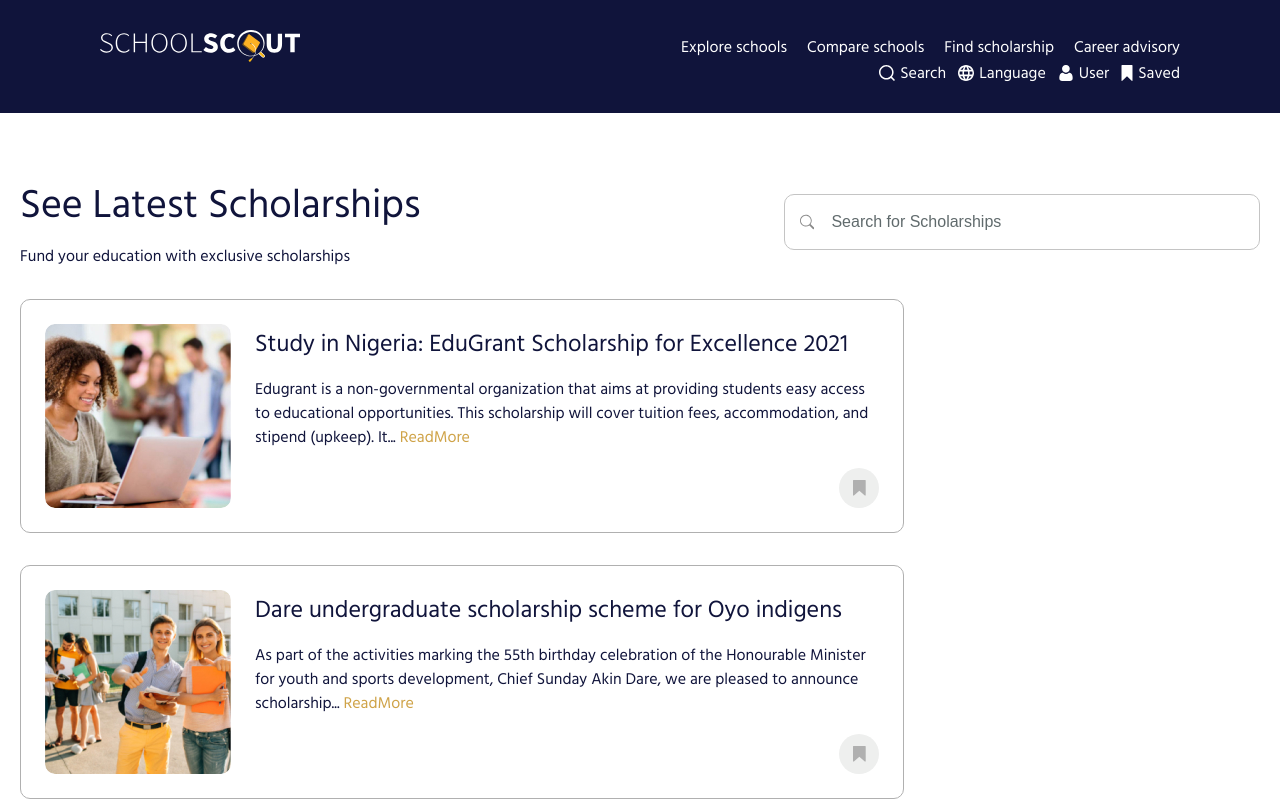
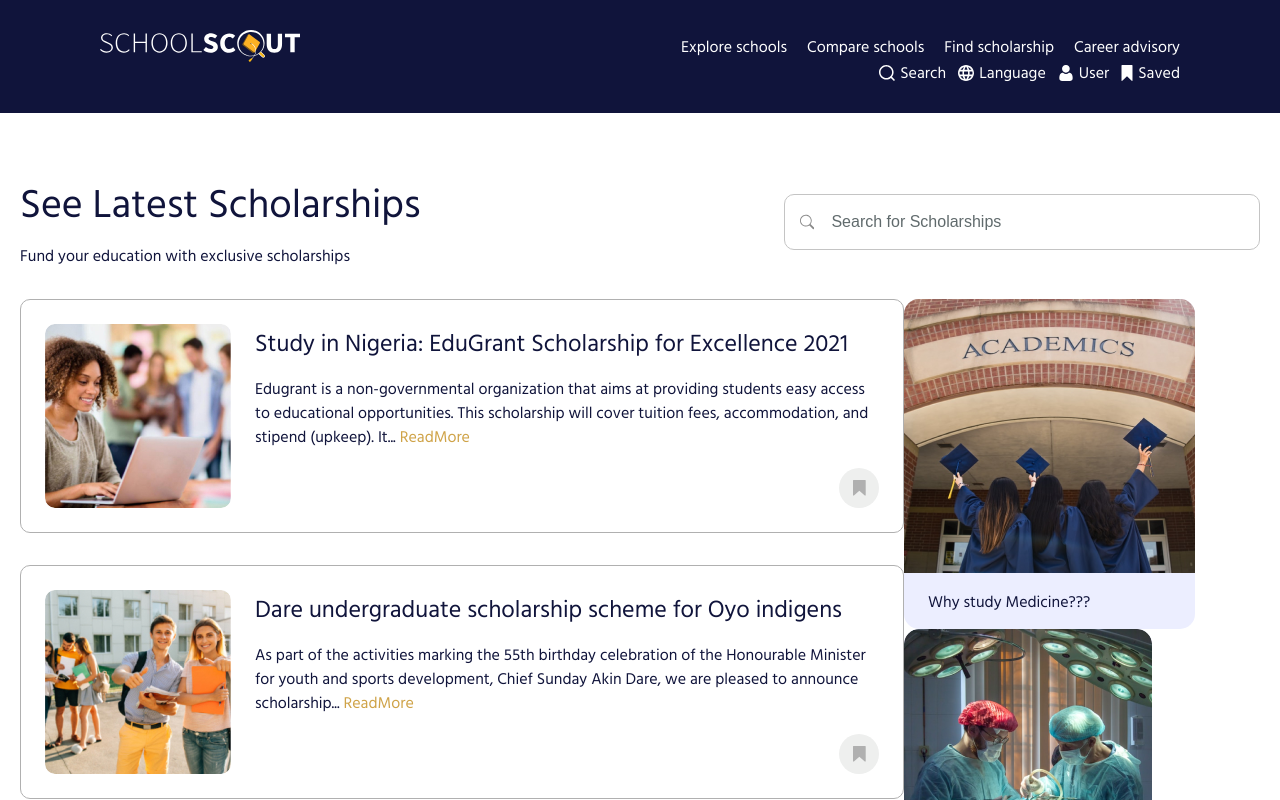
Before and after one commit to CDiala/school-finder, a React (Create React App) app in the folder client/: page / in a window 1280 px wide. Shown: the top 800 px of the page. Built offline with nearby package versions, Linux system fonts and the light colour scheme.

Commit message:
fix: Correct style on scholarship page

```diff
--- a/client/src/pages/ScholarshipList/ScholarshipList.css
+++ b/client/src/pages/ScholarshipList/ScholarshipList.css
@@ -37,3 +37,7 @@
   outline: none;
   font-size: 16px;
 }
+
+.scholarship-body {
+  display: flex;
+}
```
